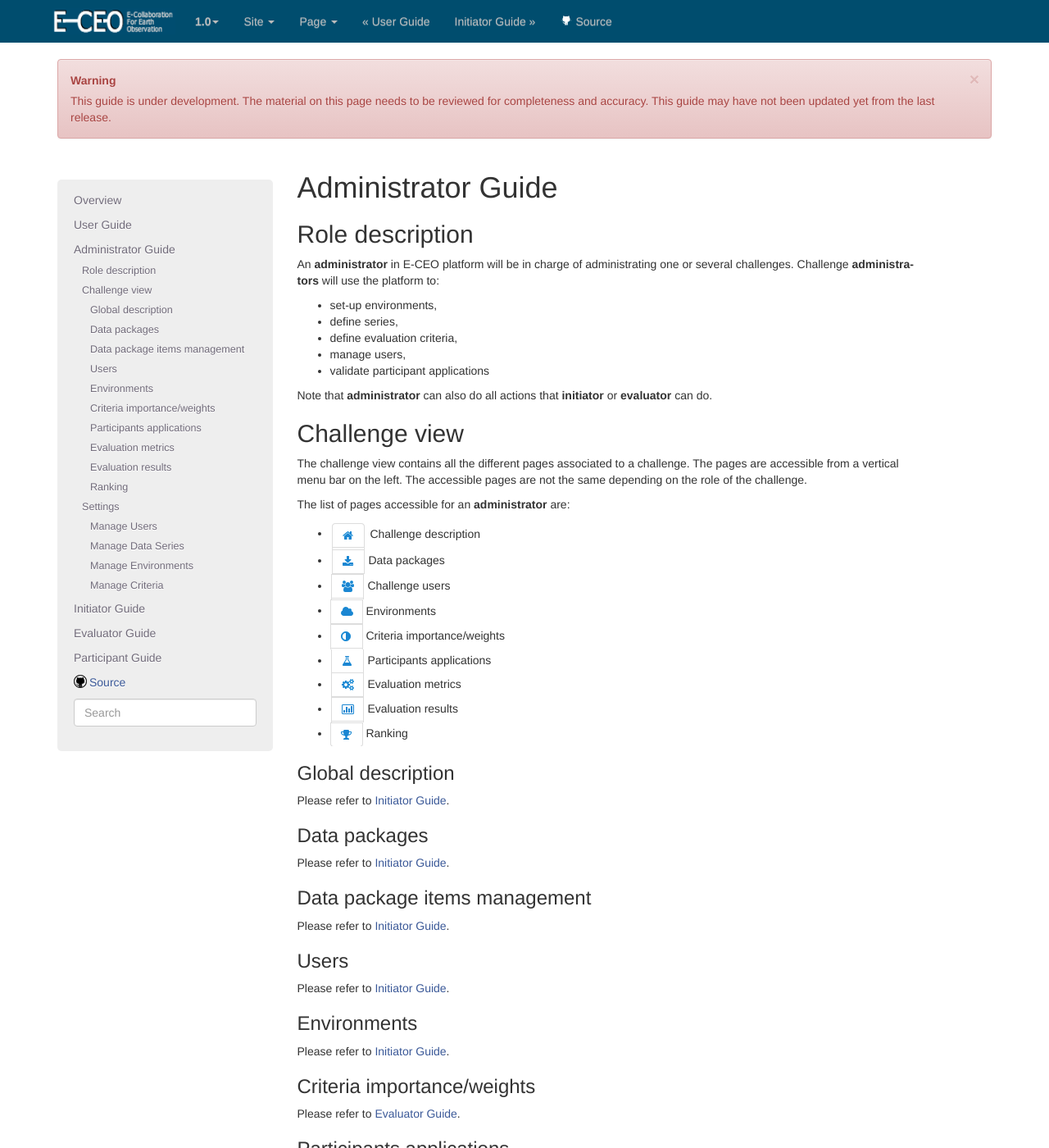
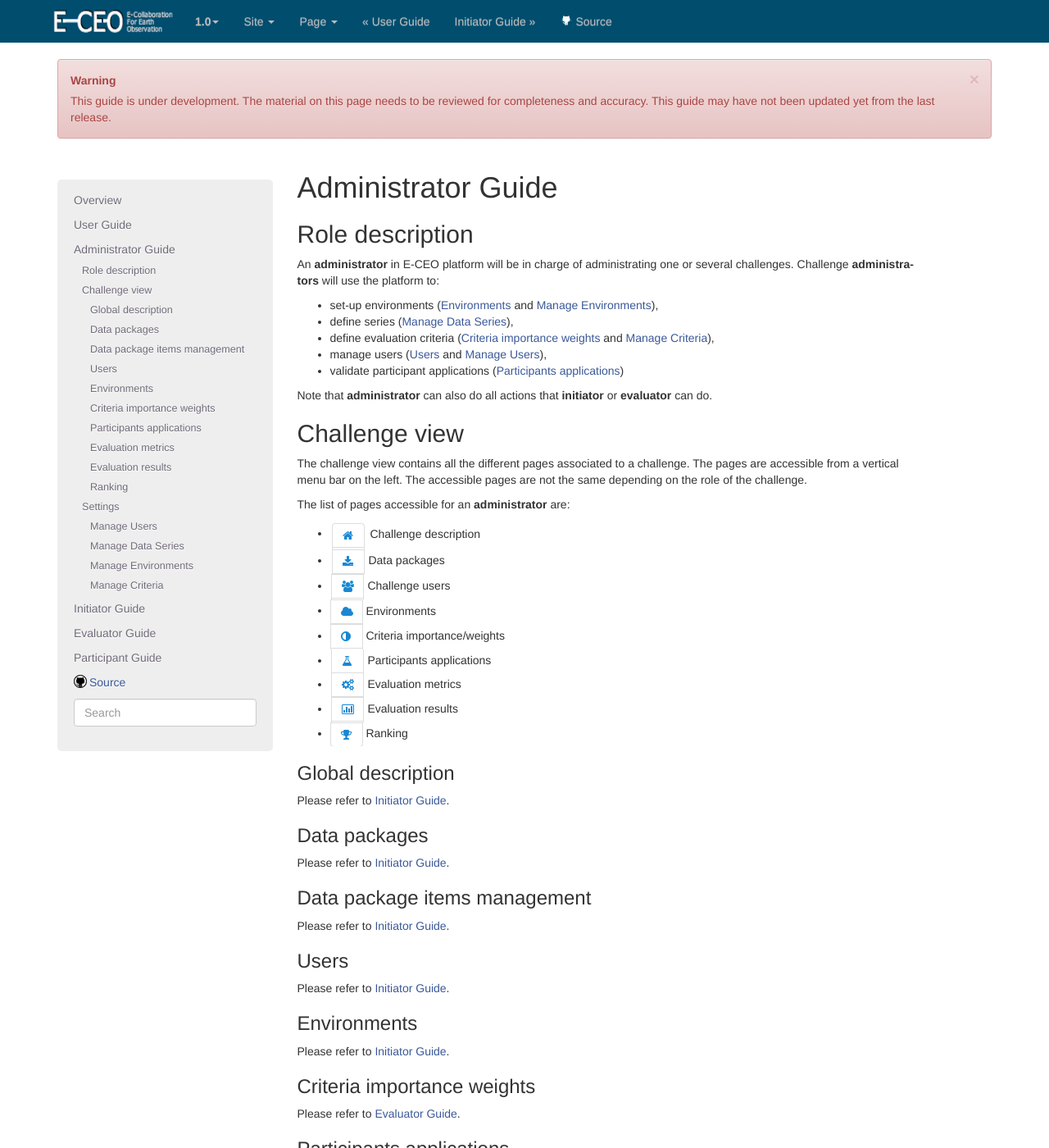
Before and after one commit to Terradue/doc-challenges, a Sphinx documentation site: the page built from source/administrator.rst, in a window 1280 px wide and 1400 px high. Shown: the whole window at 82% size. Built offline with Sphinx 7.4.7, drawn with Linux system fonts in a browser that asks for light colours.

Commit message:
add links

```diff
--- a/source/administrator.rst
+++ b/source/administrator.rst
@@ -7,11 +7,11 @@ Role description
 An **administrator** in E-CEO platform will be in charge of administrating one or several challenges.
 Challenge **administrators** will use the platform to:
 
--  set-up environments,
--  define series,
--  define evaluation criteria,
--  manage users,
--  validate participant applications
+-  set-up environments (`Environments`_ and `Manage Environments`_),
+-  define series (`Manage Data Series`_),
+-  define evaluation criteria (`Criteria importance weights`_ and `Manage Criteria`_),
+-  manage users (`Users`_ and `Manage Users`_),
+-  validate participant applications (`Participants applications`_)
 
 Note that **administrator** can also do all actions that **initiator** or **evaluator** can do.
 
@@ -53,7 +53,7 @@ Environments
 ^^^^^^^^^^^^
 Please refer to :doc:`Initiator Guide <initiator>`.
 
-Criteria importance/weights
+Criteria importance weights
 ^^^^^^^^^^^^^^^^^^^^^^^^^^^
 Please refer to :doc:`Evaluator Guide <evaluator>`.
 
```
Also changed, not shown: source/evaluator.rst (+6 -4 lines), source/initiator.rst (+4 -4 lines), source/participant.rst (+5 -5 lines).
